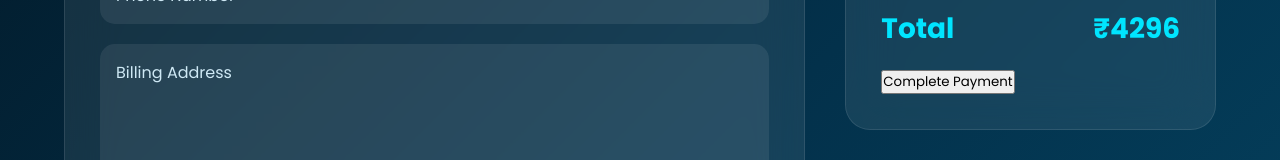
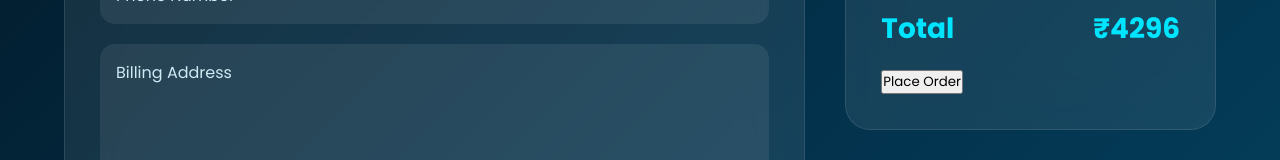
Before and after one commit to yogikannan31/eshrah-aquarium, a website: page payment.html in a window 1280 px wide. Shown: the part 636-796 px from the top of the page. Drawn offline with Linux system fonts and the light colour scheme.

Commit message:
Auto-fixed formatting and common code issues

```diff
--- a/payment.html
+++ b/payment.html
@@ -237,11 +237,13 @@
                     <span>₹4296</span>
                 </div>
 
+                <button  onclick="completePayment()">
+
+                    Place Order
+
+                </button>
 
 
-                <button onclick="completePayment()">
-                    Complete Payment
-                </button>
 
             </div>
 
```
Also changed, not shown: package.json (added, +7 -0 lines), 1 other file.
